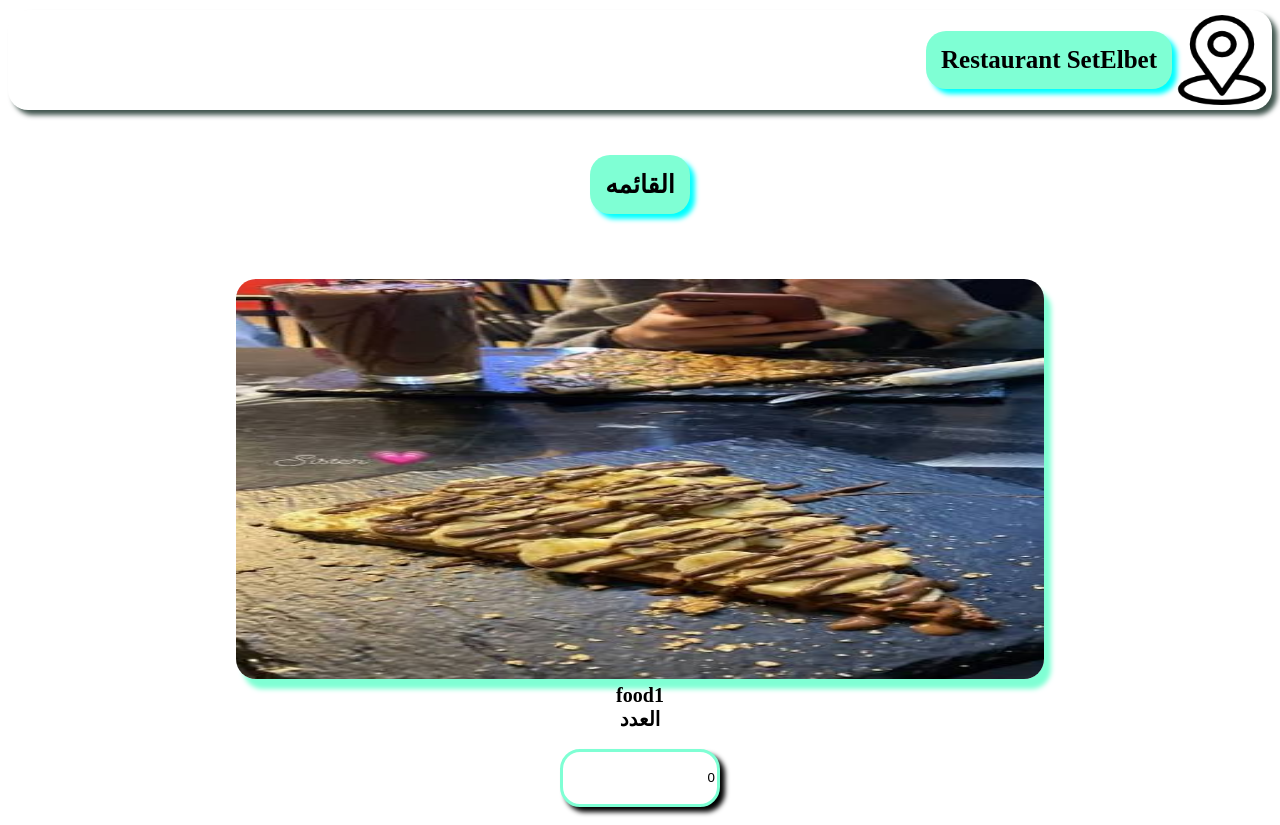
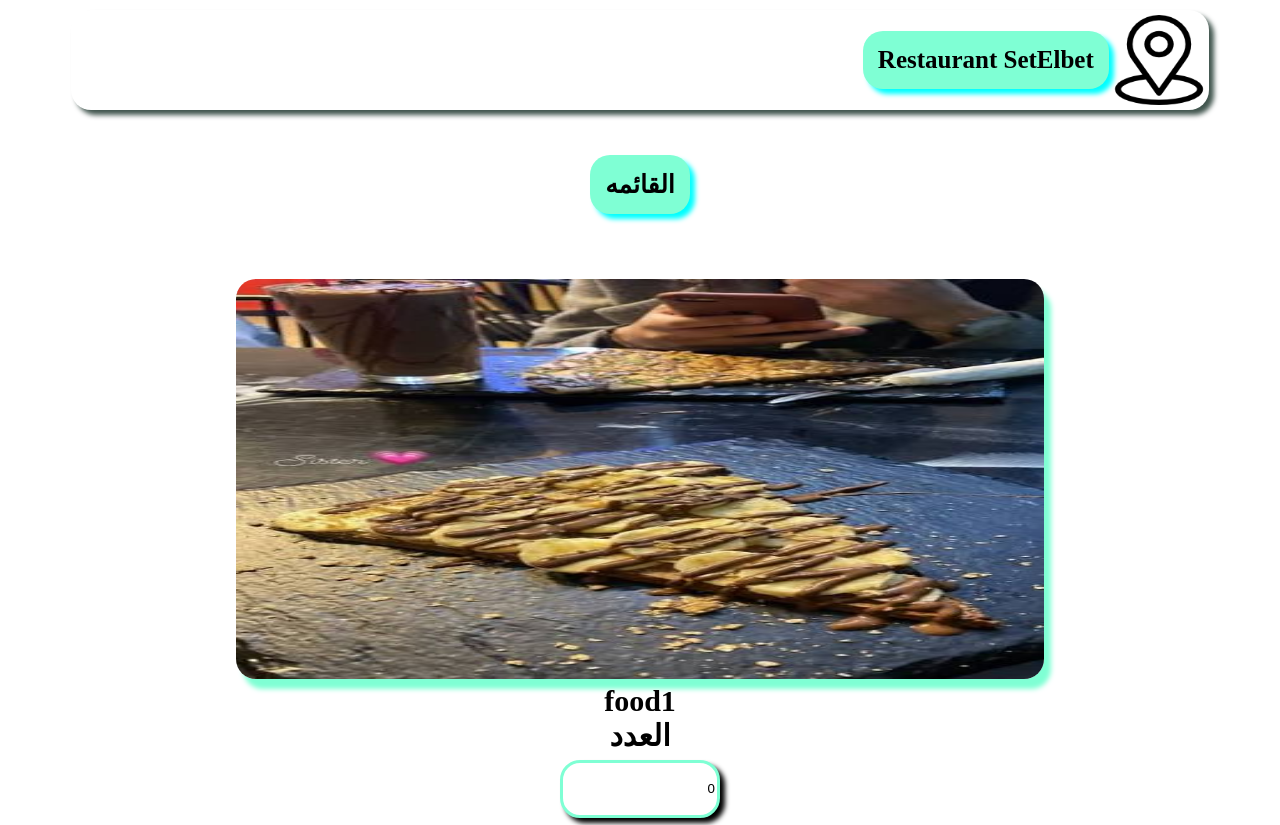
Before and after one commit to zeinabtallat83-png/Mat3m, a plain HTML site: page index.html in a window 1280 px wide. Shown: the top 825 px of the page. Drawn offline with Linux system fonts and the light colour scheme.

Commit message:
Update index.html

```diff
--- a/index.html
+++ b/index.html
@@ -5,12 +5,12 @@
     <meta name="viewport" content="width=device-width, initial-scale=1.0">
     <title>SetElbet</title>
     <style>
-        body {font-size: 20px;
-            font-weight: bolder;
+ body {font-size: 30px;
+    font-weight: bolder;
         }
 header {
 height: 100px;
-width: 100%;
+width: 90%;
 color:black;
 background-color:white;
 box-shadow: 5px 5px 5px rgb(65, 85, 78);
```
